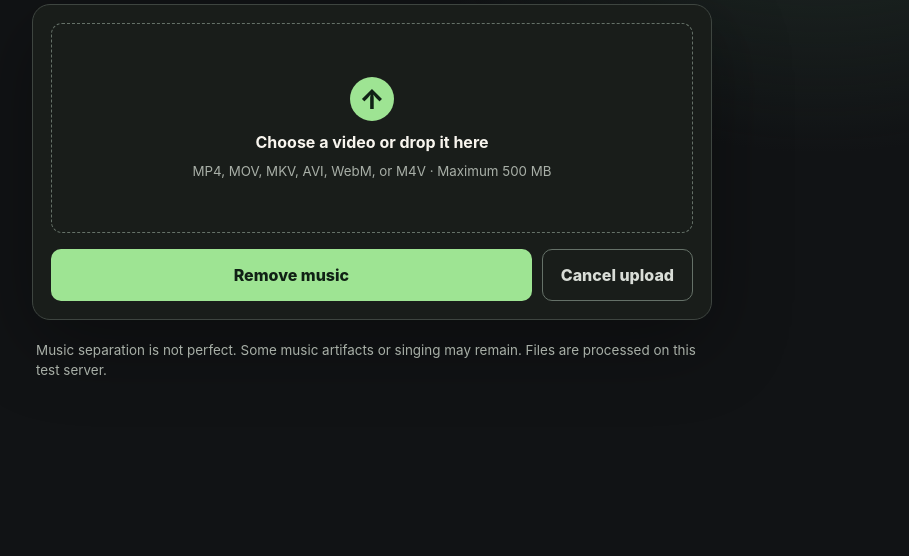
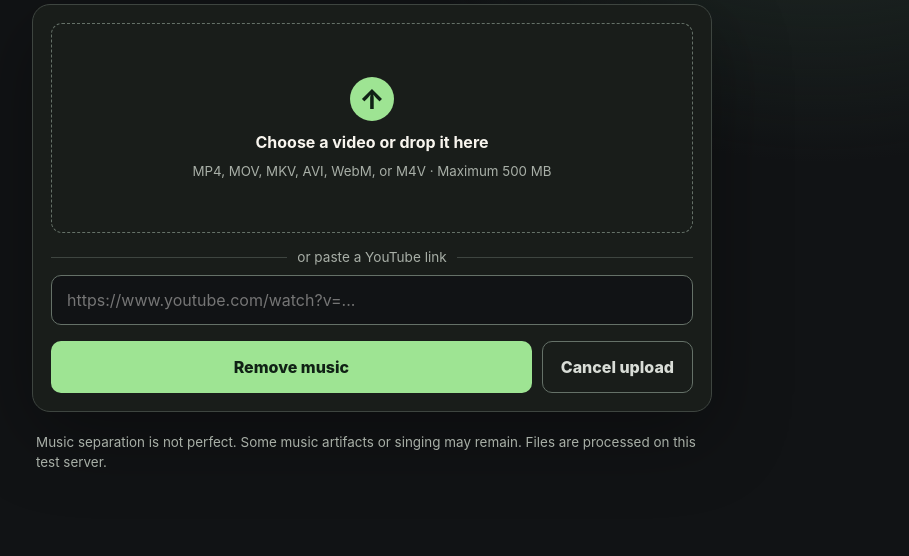
Before and after one commit to allaeyoubi/music-removal, a FastAPI app: page / in a window 1280 px wide. Shown: the part 450-1006 px from the top of the page, without its empty margins (268-1177 px from the left). Before the commit the page ends 825 px from the top, so only its background shows below. Run offline with FastAPI, Linux system fonts and the light colour scheme; parts of the project's set-up code (start-up, migrations or seed data) failed here and were passed over.

Commit message:
Allow YouTube links as video input

```diff
--- a/app.py
+++ b/app.py
@@ -16,8 +16,10 @@ import logging
 from concurrent.futures import ThreadPoolExecutor
 from pathlib import Path
 from typing import Literal, TypedDict
+from urllib.parse import urlparse
 
-from fastapi import FastAPI, File, HTTPException, UploadFile
+import yt_dlp
+from fastapi import FastAPI, File, Form, HTTPException, UploadFile
 from fastapi.responses import FileResponse, HTMLResponse
 from fastapi.staticfiles import StaticFiles
 
@@ -89,6 +91,48 @@ def process_job(
         update_job(job_id, "failed", "We could not process this video. Please try another file.", 0)
 
 
+def download_and_process_job(
+    job_id: str,
+    youtube_url: str,
+    job_dir: Path,
+    output_path: Path,
+    cancel_event: threading.Event,
+) -> None:
+    source_stem = job_dir / "youtube-source"
+
+    def report_download(download_status: dict) -> None:
+        if cancel_event.is_set():
+            raise ProcessingCancelled("Processing was cancelled.")
+        if download_status.get("status") == "downloading":
+            downloaded = download_status.get("downloaded_bytes", 0)
+            total = download_status.get("total_bytes") or download_status.get("total_bytes_estimate")
+            progress = 2 if not total else min(20, max(2, int(downloaded / total * 20)))
+            update_job(job_id, "processing", "Downloading your YouTube video…", progress)
+
+    try:
+        update_job(job_id, "processing", "Connecting to YouTube…", 1)
+        options = {
+            "format": "bv*+ba/b",
+            "merge_output_format": "mp4",
+            "outtmpl": str(source_stem) + ".%(ext)s",
+            "noplaylist": True,
+            "progress_hooks": [report_download],
+            "quiet": True,
+            "no_warnings": True,
+        }
+        with yt_dlp.YoutubeDL(options) as downloader:
+            downloader.download([youtube_url])
+        source_candidates = sorted(job_dir.glob("youtube-source.*"))
+        if not source_candidates:
+            raise RuntimeError("YouTube did not provide a downloadable video.")
+        process_job(job_id, source_candidates[0], output_path, job_dir / "work", cancel_event)
+    except ProcessingCancelled:
+        update_job(job_id, "cancelled", "Processing was cancelled. You can upload another video whenever you are ready.", 0)
+    except Exception:
+        logger.exception("YouTube job failed for %s", job_id)
+        update_job(job_id, "failed", "We could not download or process this YouTube video.", 0)
+
+
 def finish_recovered_job(
     job_id: str,
     source_path: Path,
@@ -152,7 +196,30 @@ def home() -> HTMLResponse:
 
 
 @app.post("/api/jobs", status_code=202)
-async def create_job(video: UploadFile = File(...)) -> dict[str, str]:
+async def create_job(
+    video: UploadFile | None = File(None),
+    youtube_url: str = Form(""),
+) -> dict[str, str]:
+    youtube_url = youtube_url.strip()
+    if youtube_url:
+        parsed_url = urlparse(youtube_url)
+        if parsed_url.scheme not in {"http", "https"} or parsed_url.hostname not in {
+            "youtube.com", "www.youtube.com", "m.youtube.com", "youtu.be"
+        }:
+            raise HTTPException(status_code=422, detail="Paste a valid YouTube video link.")
+
+        job_id = uuid.uuid4().hex
+        job_dir = JOBS_DIR / job_id
+        job_dir.mkdir(parents=True, exist_ok=False)
+        output_path = job_dir / "music-free-video.mp4"
+        update_job(job_id, "queued", "Your YouTube video is waiting to download.", 0)
+        cancel_event = threading.Event()
+        cancel_events[job_id] = cancel_event
+        worker.submit(download_and_process_job, job_id, youtube_url, job_dir, output_path, cancel_event)
+        return {"job_id": job_id}
+
+    if video is None:
+        raise HTTPException(status_code=422, detail="Choose a video or paste a YouTube link.")
     extension = Path(video.filename or "").suffix.lower()
     if extension not in ALLOWED_EXTENSIONS:
         raise HTTPException(status_code=415, detail="Upload an MP4, MOV, MKV, AVI, WebM, or M4V video.")
--- a/requirements.txt
+++ b/requirements.txt
@@ -2,3 +2,4 @@ demucs==4.1.0
 fastapi==0.128.0
 python-multipart==0.0.20
 uvicorn[standard]==0.34.0
+yt-dlp==2025.6.9
--- a/static/app.js
+++ b/static/app.js
@@ -1,5 +1,6 @@
 const form = document.querySelector("#upload-form");
 const fileInput = document.querySelector("#video");
+const youtubeInput = document.querySelector("#youtube-url");
 const fileLabel = document.querySelector("#file-label");
 const button = document.querySelector("#submit-button");
 const cancelButton = document.querySelector("#cancel-button");
@@ -39,6 +40,7 @@ function resetUploadState() {
   currentJobId = null;
   uploadController = null;
   fileInput.value = "";
+  youtubeInput.value = "";
   fileLabel.textContent = "Choose a video or drop it here";
   progressPanel.hidden = true;
   hideCancel();
@@ -46,6 +48,7 @@ function resetUploadState() {
 
 function chooseFile(file) {
   if (!file) return;
+  youtubeInput.value = "";
   const transfer = new DataTransfer();
   transfer.items.add(file);
   fileInput.files = transfer.files;
@@ -55,6 +58,12 @@ function chooseFile(file) {
 }
 
 fileInput.addEventListener("change", () => chooseFile(fileInput.files[0]));
+youtubeInput.addEventListener("input", () => {
+  if (youtubeInput.value.trim()) {
+    fileInput.value = "";
+    fileLabel.textContent = "Choose a video or drop it here";
+  }
+});
 ["dragenter", "dragover"].forEach((event) => dropZone.addEventListener(event, (e) => {
   e.preventDefault();
   dropZone.classList.add("dragging");
@@ -101,7 +110,10 @@ function showError(error) {
 
 form.addEventListener("submit", async (event) => {
   event.preventDefault();
-  if (!fileInput.files[0]) return;
+  if (!fileInput.files[0] && !youtubeInput.value.trim()) {
+    showStatus("Choose a video or paste a YouTube link.", "failed");
+    return;
+  }
   button.disabled = true;
   currentJobId = null;
   uploadController = new AbortController();
--- a/static/styles.css
+++ b/static/styles.css
@@ -9,6 +9,10 @@ h1 { font-size: clamp(2.8rem, 8vw, 5.5rem); letter-spacing: -.07em; line-height:
 .drop-zone { min-height: 210px; display: grid; place-content: center; justify-items: center; gap: 11px; border: 1.5px dashed #657168; border-radius: 11px; text-align: center; cursor: pointer; padding: 24px; transition: .2s; }
 .drop-zone.dragging, .drop-zone:hover { border-color: #9ee493; background: #223027; }
 .drop-zone input { display: none; }
+.or-divider { display: flex; align-items: center; gap: 10px; margin: 16px 0 10px; color: #a8afa7; font-size: .85rem; }
+.or-divider::before, .or-divider::after { content: ""; height: 1px; flex: 1; background: #3e4540; }
+.youtube-input { width: 100%; border: 1px solid #657168; border-radius: 10px; padding: 14px 15px; background: #111315; color: #f8f5ee; font: inherit; }
+.youtube-input:focus { outline: 2px solid #9ee493; outline-offset: 2px; }
 .upload-icon { display: grid; place-items: center; width: 44px; height: 44px; border-radius: 50%; background: #9ee493; color: #102115; font-size: 1.7rem; font-weight: 800; }
 small, .note { color: #a8afa7; }
 .actions { display: grid; grid-template-columns: 1fr auto; gap: 10px; margin-top: 16px; }
--- a/templates/index.html
+++ b/templates/index.html
@@ -15,11 +15,13 @@
       <section class="card">
         <form id="upload-form">
           <label class="drop-zone" id="drop-zone" for="video">
-            <input id="video" name="video" type="file" accept="video/mp4,video/quicktime,video/x-matroska,video/x-msvideo,video/webm" required>
+            <input id="video" name="video" type="file" accept="video/mp4,video/quicktime,video/x-matroska,video/x-msvideo,video/webm">
             <span class="upload-icon">↑</span>
             <strong id="file-label">Choose a video or drop it here</strong>
             <small>MP4, MOV, MKV, AVI, WebM, or M4V · Maximum 500 MB</small>
           </label>
+          <div class="or-divider"><span>or paste a YouTube link</span></div>
+          <input class="youtube-input" id="youtube-url" name="youtube_url" type="url" placeholder="https://www.youtube.com/watch?v=..." autocomplete="off">
           <div class="actions">
             <button id="submit-button" type="submit">Remove music</button>
             <button id="cancel-button" class="cancel-button" type="button" hidden>Cancel upload</button>
```
Also changed, not shown: README.md.
